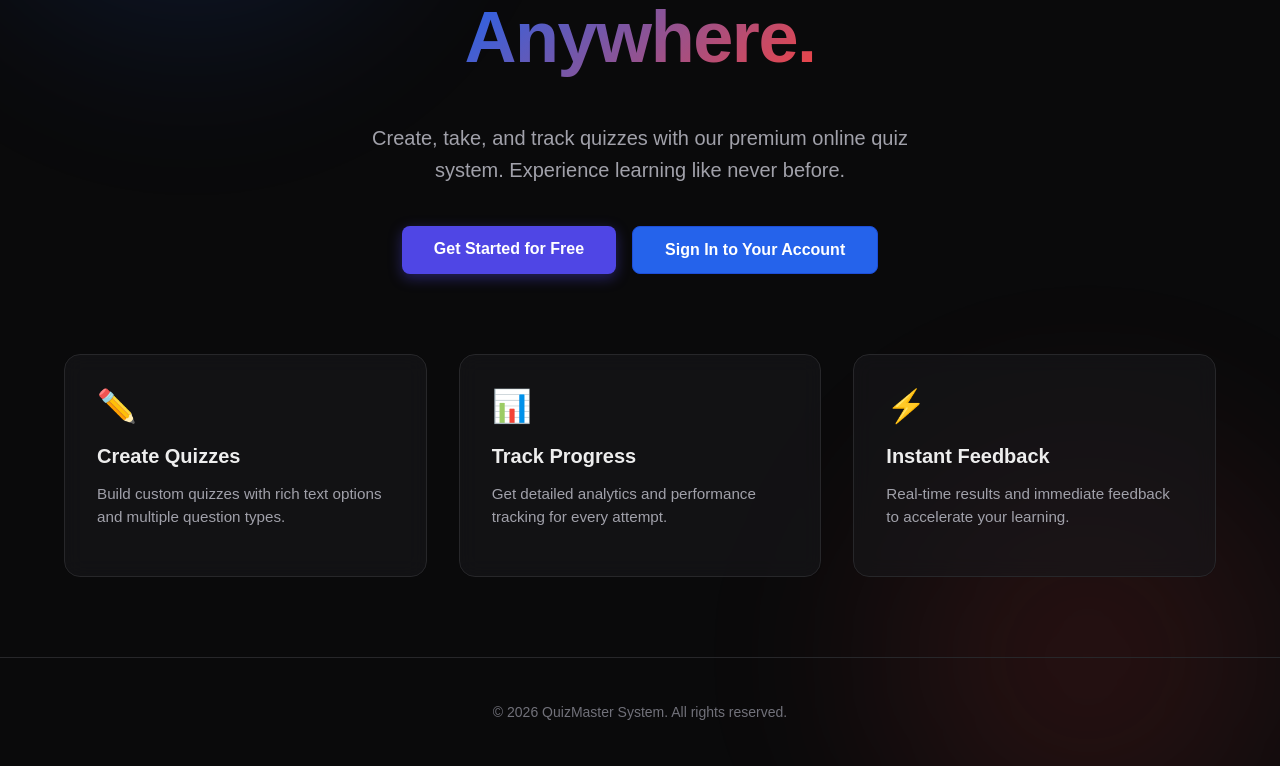
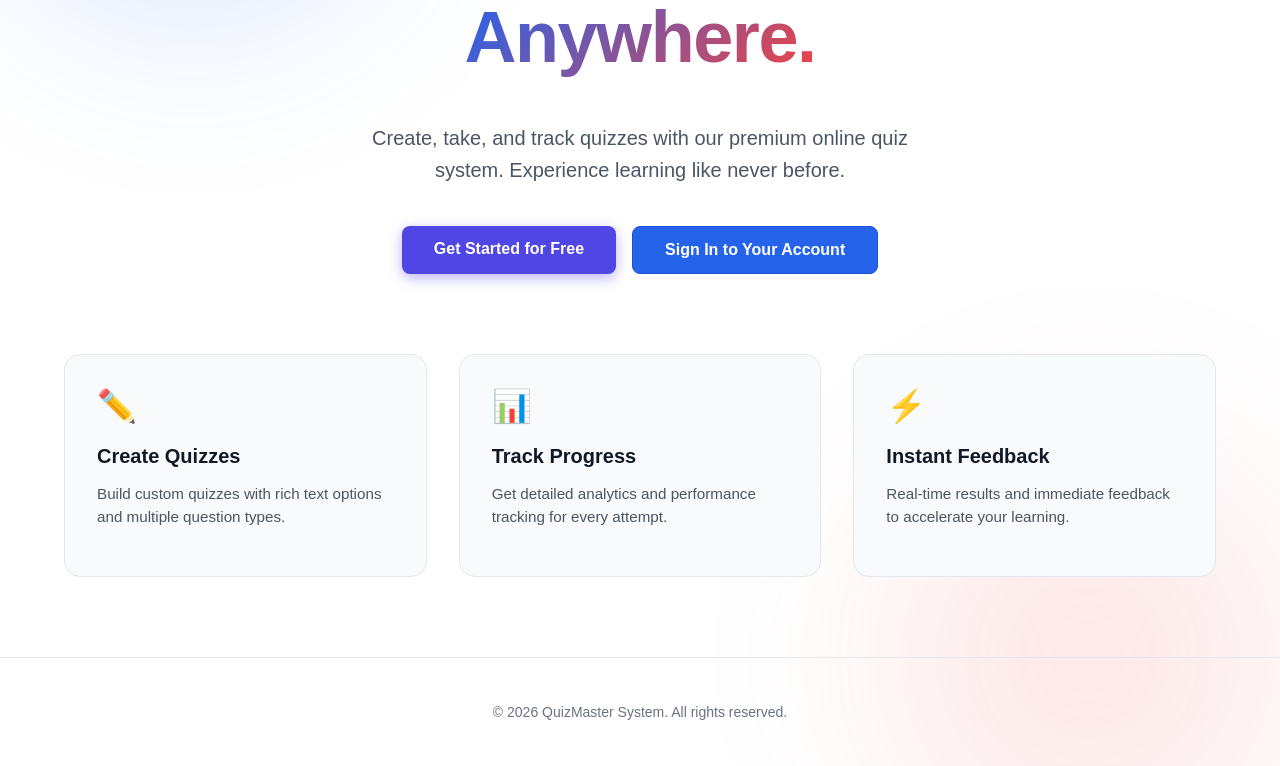
Before and after one commit to sanjanapanji/OnlineQuizSystem, a Next.js app in the folder frontend/: page / in a window 1280 px wide. Shown: the part 292-1058 px from the top of the page. Built offline with nearby package versions, Linux system fonts and the light colour scheme.

Commit message:
Step 7.3: Set front page background color to white

```diff
--- a/frontend/app/page.module.css
+++ b/frontend/app/page.module.css
@@ -4,6 +4,8 @@
   flex-direction: column;
   position: relative;
   overflow: hidden;
+  background-color: #ffffff;
+  color: #111827;
 }
 
 .gradientTop {
@@ -118,7 +120,7 @@
 
 .subtitle {
   font-size: clamp(1rem, 2vw, 1.25rem);
-  color: #a1a1aa;
+  color: #4b5563;
   max-width: 600px;
   margin-bottom: 2.5rem;
   line-height: 1.6;
@@ -170,11 +172,10 @@
 }
 
 .card {
-  background: var(--card-bg);
-  border: 1px solid var(--border);
+  background: #f9fafb;
+  border: 1px solid #e5e7eb;
   border-radius: 16px;
   padding: 2rem;
-  backdrop-filter: blur(10px);
   transition: all 0.3s ease;
 }
 
@@ -196,7 +197,7 @@
 }
 
 .card p {
-  color: #a1a1aa;
+  color: #4b5563;
   line-height: 1.5;
   font-size: 0.95rem;
 }
@@ -204,8 +205,8 @@
 .footer {
   text-align: center;
   padding: 2rem;
-  border-top: 1px solid var(--border);
-  color: #71717a;
+  border-top: 1px solid #e5e7eb;
+  color: #6b7280;
   font-size: 0.875rem;
   z-index: 10;
 }
```
Also changed, not shown: 1 other file (tests, documents, lock files or other folders).
